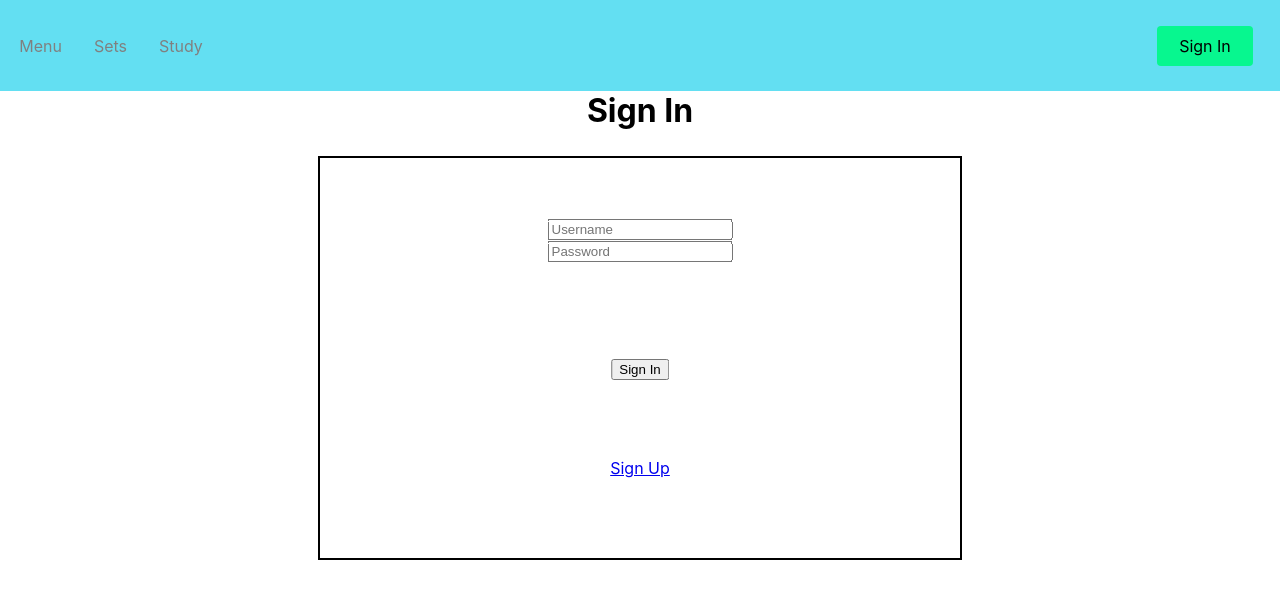
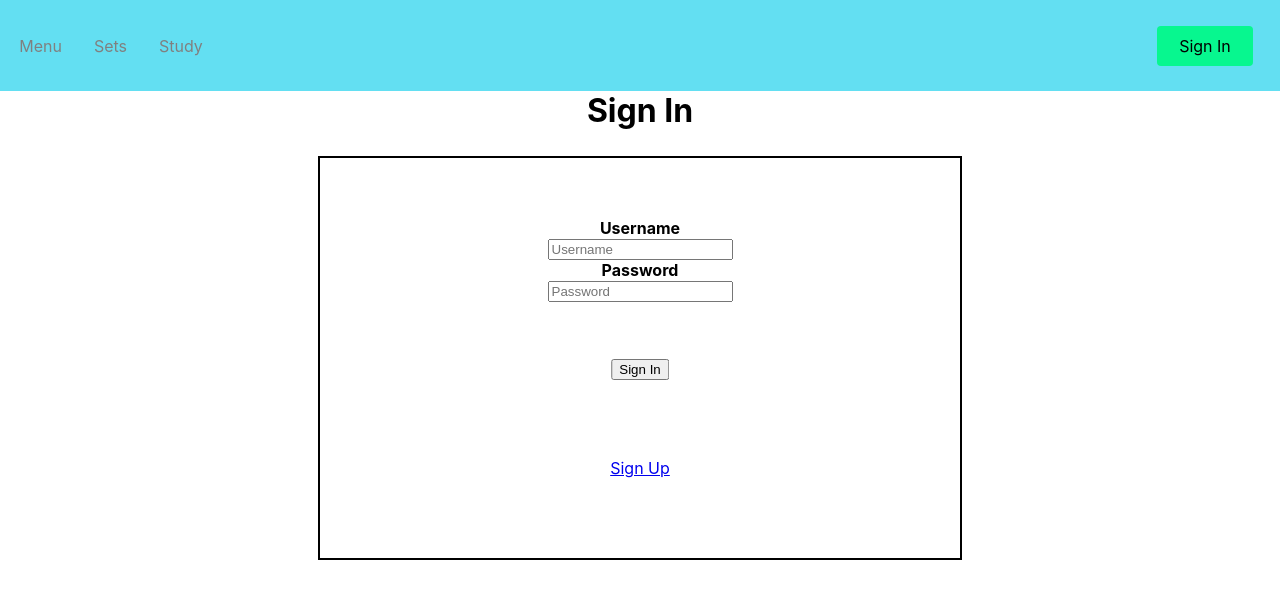
Before and after one commit to victorgao0308/Flash-Cards-App-Full-Stack, a React (Create React App) app in the folder client/: page /signIn in a window 1280 px wide. Shown: the top 598 px of the page. Built offline with nearby package versions, Linux system fonts and the light colour scheme.

Commit message:
saved user log in state

```diff
--- a/client/src/App.js
+++ b/client/src/App.js
@@ -7,6 +7,8 @@ import Sets from "./Pages/Sets";
 import Study from "./Pages/Study";
 import SignIn from "./Pages/SignIn";
 import SignUp from "./Pages/SignUp";
+
+
 
 function App() {
   // const [message, setMessage] = useState("");
@@ -18,10 +20,12 @@ function App() {
   // );
 
 
+
   return (
+
     <Router>
       <Navbar/>
-      <Routes>
+      <Routes forceRefresh = {true}>
         <Route path="/" element={<Home/>} />
         <Route path="/menu" element={<Menu/>} />
         <Route path="/sets" element={<Sets/>} />
--- /dev/null
+++ b/client/src/CSS/Menu.css
@@ -0,0 +1,3 @@
+.menu-header {
+    margin: 0;
+}
--- /dev/null
+++ b/client/src/CSS/Sets.css
@@ -0,0 +1,3 @@
+.sets-header {
+    margin: 0;
+}
--- a/client/src/CSS/SignIn.css
+++ b/client/src/CSS/SignIn.css
@@ -13,7 +13,7 @@
     transform: translate(-50%);
 }
 
-.input-container {
+.sign-in-input-container {
     position: absolute;
     width: 50%;
     left: 50%;
@@ -21,16 +21,8 @@
     transform: translate(-50%);
 }
 
-.username-input {
-    position: relative;
-    left: 50%;
-    transform: translate(-50%);
-}
-
-.password-input {
-    position: relative;
-    left: 50%;
-    transform: translate(-50%);
+.sign-in-input-container h4 {
+    margin: 0;
 }
 
 .sign-in-btn {
--- a/client/src/CSS/SignUp.css
+++ b/client/src/CSS/SignUp.css
@@ -24,10 +24,15 @@
     margin: 0;
 }
 
+.input-container {
+    position: relative;
+    width: 100%;
+    height: 20%;
+    text-align: center;
+}
+
 .sign-up-email, .sign-up-username, .sign-up-password {
-    position: relative;
-    left: 50%;
-    transform: translate(-50%);
+    max-width: 100%;
 }
 
 .sign-up-btn {
@@ -51,6 +56,7 @@
     color: red;
 }
 
+
 .hide {
     display: none;
 }
--- a/client/src/NavBar/index.js
+++ b/client/src/NavBar/index.js
@@ -6,6 +6,10 @@ NavMenu,
 NavBtn,
 SignInBtn,
 } from './NavbarElements';
+
+let signInVal = "Sign In";
+let signInTo = "/signin";
+isLoggedIn();
 
 const Navbar = () => {
 return (
@@ -24,12 +28,19 @@ return (
 		</NavMenu>
 
 		<NavBtn>
-          <SignInBtn to='/signin'>Sign In</SignInBtn>
+          <SignInBtn to= {signInTo}>{signInVal}</SignInBtn>
         </NavBtn>
 
 	</Nav>
 	</>
 );
 };
+export default Navbar;
 
-export default Navbar;
+function isLoggedIn() {
+	let user = JSON.parse(localStorage.getItem("signed in as"));
+	if (user) {
+		signInVal = `Logged in as ${user}`;
+		signInTo = '/menu'
+	}
+}
--- a/client/src/Pages/Menu.js
+++ b/client/src/Pages/Menu.js
@@ -1,12 +1,23 @@
 import React from 'react';
+import '../CSS/Menu.css';
 
 
+let welcomeText = "welcome"
 const Menu = () => {
+isLoggedIn();
   return (
-    <h1>Menu</h1>
+    <h1 className='menu-header'>{welcomeText}</h1>
+  );
+};
+export default Menu;
 
 
-  );
-};
-
-export default Menu;
+function isLoggedIn() {
+	let user = JSON.parse(localStorage.getItem("signed in as"));
+	if (user) {
+    welcomeText = `Welcome back, ${user}`;
+	}
+  else {
+    welcomeText = `Welcome! Create sign in or create an account to begin`
+  }
+}
--- a/client/src/Pages/Sets.js
+++ b/client/src/Pages/Sets.js
@@ -1,4 +1,5 @@
 import React from 'react';
+import "../CSS/Sets.css";
 
 const Sets = () => {
 return (
@@ -9,7 +10,7 @@ return (
 		alignItems: 'Right',
 		height: '80vh'
 	}}
-	><h1>My Sets</h1>
+	><h1 className='sets-header'>My Sets</h1>
 	</div>
 );
 };
--- a/client/src/Pages/SignIn.js
+++ b/client/src/Pages/SignIn.js
@@ -6,17 +6,24 @@ const SignIn = () => {
     <>
       <h1 className="sign-in-text">Sign In</h1>
       <div className="sign-in-container">
+        <div className="sign-in-input-container">
           <div className="input-container">
+            <h4>Username</h4>
             <input
               type="text"
               className="username-input"
               placeholder="Username"
             ></input>
+          </div>
+
+          <div className="input-container">
+            <h4>Password</h4>
             <input
               type="password"
               className="password-input"
               placeholder="Password"
             ></input>
+          </div>
         </div>
 
         <button className="sign-in-btn" onClick={signIn}>
@@ -40,10 +47,10 @@ function signIn() {
   if (username.length === 0 || username.indexOf(" ") !== -1) {
     console.log("enter a valid username");
   } else {
-    if (invalidUsernames.indexOf(username) === -1) checkSignIn(username, password);
+    if (invalidUsernames.indexOf(username) === -1)
+      checkSignIn(username, password);
     else console.log("please enter a valid username");
   }
-
 }
 
 // check credetials with database
@@ -60,11 +67,10 @@ async function checkSignIn(username, password) {
   // check if password matches
   else if (password === user[0].password) {
     // successful sign in
-    localStorage.setItem("signed in as", JSON.stringify(username))
+    localStorage.setItem("signed in as", JSON.stringify(username));
     window.location.href = "./Menu";
-  }
-  else {
+  } else {
     // incorrect password
-    console.log("incorrect password")
+    console.log("incorrect password");
   }
 }
--- a/client/src/Pages/SignUp.js
+++ b/client/src/Pages/SignUp.js
@@ -8,24 +8,32 @@ const SignUp = () => {
       <h1 className="sign-up-text">Sign Up</h1>
       <div className="sign-up-container">
         <div className="sign-up-input-container">
+          <div className="input-container">
             <h4>Email</h4>
             <input
               type="text"
               className="sign-up-email"
               placeholder="Email"
             ></input>
+          </div>
+
+          <div className="input-container">
             <h4>Username</h4>
             <input
               type="text"
               className="sign-up-username"
               placeholder="Username"
             ></input>
+          </div>
+
+          <div className="input-container">
             <h4>Password</h4>
             <input
               type="password"
               className="sign-up-password"
               placeholder="Password"
             ></input>
+          </div>
         </div>
         <button className="sign-up-btn" onClick={signUp}>
           Sign Up
```
Also changed, not shown: 1 other file (tests, documents, lock files or other folders). Lines whose indentation alone changed are shown as unchanged.
